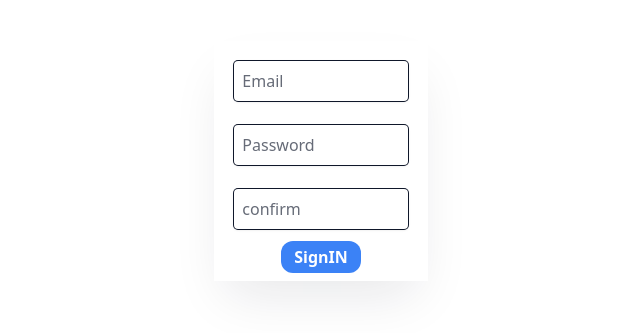
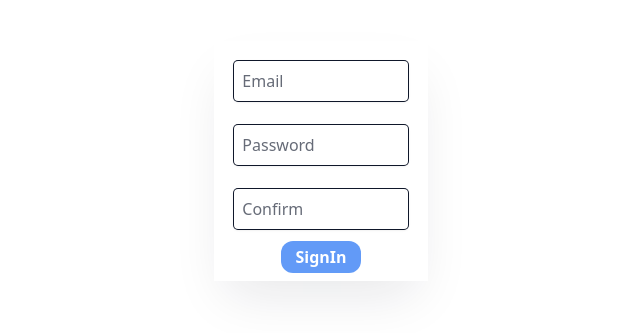
Before and after one commit to GlibMukol/demo, a React (Vite) app in the folder front/: page / in a window 1280 px wide. Shown: the part 239-572 px from the top of the page, without its empty margins (319-959 px from the left). Built offline with nearby package versions, Linux system fonts and the light colour scheme.

Commit message:
fix confirm validation

```diff
--- a/front/src/components/auth/helper.ts
+++ b/front/src/components/auth/helper.ts
@@ -1,8 +1,10 @@
-import type { TLoginField } from "../../store/slices/loginSlice";
+import type { TAuthFieldInput } from "../../store/types";
 
-export const setValidationResult = ({ valid, value, errors }: TLoginField) => ({
+export const setValidationResult = ({ valid, value, errors }: TAuthFieldInput) => ({
     isError: !valid,
     value,
     errorMessage: !valid ? errors[0] : ""
 
-})
+});
+
+export const isDisabled = (fields: TAuthFieldInput[]) => fields.reduce((acc, cur) => acc || !cur.valid || cur.value.length === 0, false)
--- a/front/src/components/auth/login/Login.tsx
+++ b/front/src/components/auth/login/Login.tsx
@@ -11,8 +11,7 @@ import { setValidationResult } from "../helper"
 
 
 const Login = () => {
-
-    const { email, setEmail, password, setPassword, isDisabled, login, load } = useLogin();
+    const { email, setEmail, password, setPassword, disabled, login, load } = useLogin();
     return (
         <Panel styles="w-1/6">
             <Container>
@@ -29,7 +28,7 @@ const Login = () => {
                         label="Password"
                         {...setValidationResult(password)}
                     />
-                    <Button title="LogIn" onClick={() => login()} disabled={isDisabled || load}>
+                    <Button title="LogIn" onClick={() => login()} disabled={disabled || load}>
                         {load ?
                             <LoadIcon />
                             : `LogIn`
--- a/front/src/components/auth/login/hook.ts
+++ b/front/src/components/auth/login/hook.ts
@@ -1,11 +1,12 @@
 import { useAppDispatch, useAppSelector } from "../../../store/store";
 import { emailOnChange, loginAsync, passwordOnChange } from "../../../store/slices/loginSlice";
+import { isDisabled } from "../helper";
 
 export const useLogin = () => {
 
-    const { email, password, load } = useAppSelector((store) => store.login);
+    const { email, password, load } = useAppSelector(store => store.login);
     const dispatch = useAppDispatch();
-    const isDisabled = !(email.valid && password.valid) || email.value.length === 0 || password.value.length === 0;
+    const disabled = isDisabled([email, password])
     const login = () => dispatch(loginAsync({ email: email.value, password: password.value }))
 
     const setEmail = (value: string) => dispatch(emailOnChange(value))
@@ -18,7 +19,7 @@ export const useLogin = () => {
         password,
         setEmail,
         setPassword,
-        isDisabled,
+        disabled,
         login,
         load
     }
--- a/front/src/components/auth/signin/SignIn.tsx
+++ b/front/src/components/auth/signin/SignIn.tsx
@@ -1,32 +1,52 @@
+import LoadIcon from "../../ui/animated/LoadIcon"
 import Button from "../../ui/components/Button"
 import Emailnput from "../../ui/components/Emailnput"
 import PasswordInput from "../../ui/components/PasswordInput"
 import Container from "../../ui/containers/Container"
 import Panel from "../../ui/containers/Panel"
 import VDirection from "../../ui/containers/VDirection"
+import { setValidationResult } from "../helper"
+import { useSignIn } from "./hook"
 
 const SignIn = () => {
+    const {
+        load,
+        confirm,
+        password,
+        email,
+        setEmail,
+        setPassword,
+        setConfirm,
+        disabled,
+        signIn
+    } = useSignIn();
     return (
         <Panel styles="w-1/6">
             <Container styles="">
                 <VDirection>
                     <Emailnput
-                        onChange={() => { }}
+                        onChange={setEmail}
                         name="email"
                         label="Email"
+                        {...setValidationResult(email)}
                     />
                     <PasswordInput
-                        onChange={() => { }}
+                        onChange={setPassword}
                         name="password"
                         label="Password"
+                        {...setValidationResult(password)}
                     />
                     <PasswordInput
-                        onChange={() => { }}
+                        onChange={setConfirm}
                         name="confirm"
-                        label="confirm"
+                        label="Confirm"
+                        {...setValidationResult(confirm)}
                     />
-                    <Button title="LogIn" onClick={() => { }}>
-                        SignIN
+                    <Button title="LogIn" onClick={signIn} disabled={disabled || load}>
+                        {load ?
+                            <LoadIcon />
+                            : `SignIn`
+                        }
                     </Button>
                 </VDirection>
             </Container>
--- a/front/src/components/auth/signin/hook.ts
+++ b/front/src/components/auth/signin/hook.ts
@@ -1 +1,25 @@
-export const useSignIN = () => { }
+import { confirmOnChange, emailOnChange, passwordOnChange, signInAsync } from "../../../store/slices/signIn";
+import { useAppDispatch, useAppSelector } from "../../../store/store"
+import { isDisabled } from "../helper";
+
+export const useSignIn = () => {
+    const { confirm, password, email, load } = useAppSelector(store => store.signIn);
+    const dispatch = useAppDispatch();
+    const disabled = isDisabled([email, password, confirm]);
+    const signIn = () => dispatch(signInAsync({ email: email.value, password: password.value }))
+    const setEmail = (value: string) => dispatch(emailOnChange(value));
+    const setPassword = (value: string) => dispatch(passwordOnChange(value));
+    const setConfirm = (value: string) => dispatch(confirmOnChange(value));
+
+    return {
+        load,
+        confirm,
+        password,
+        email,
+        setEmail,
+        setPassword,
+        setConfirm,
+        disabled,
+        signIn
+    }
+}
--- a/front/src/index.css
+++ b/front/src/index.css
@@ -54,5 +54,5 @@ input {
 }
 
 button {
-  @apply bg-primary pl-2 pr-2 text-center font-bold pt-1 pb-1 rounded-xl text-background hover:scale-120 disabled:scale-100 disabled:opacity-80;
+  @apply bg-primary pl-2 pr-2 text-center font-bold pt-1 pb-1 rounded-xl text-background hover:scale-120 disabled:scale-100 disabled:opacity-80 disabled:cursor-not-allowed;
 }
--- a/front/src/store/slices/loginSlice.ts
+++ b/front/src/store/slices/loginSlice.ts
@@ -1,17 +1,12 @@
 import { createAsyncThunk, createSlice, type PayloadAction } from '@reduxjs/toolkit';
 import { emailValidation, passwordValidation } from '../../validations/auth';
+import type { TAuthFieldInput } from '../types';
 
-export type TFiledValid<T, E> = {
-    value: T,
-    valid: boolean,
-    errors: E
-}
-
-export type TLoginField = TFiledValid<string, Array<string>>
+// export type TLoginField = TFiledValid<string, Array<string>>
 
 type TLogin = {
-    email: TLoginField
-    password: TLoginField,
+    email: TAuthFieldInput
+    password: TAuthFieldInput,
     load: boolean,
 }
 
@@ -21,7 +16,7 @@ const initFieldValue = {
     errors: [],
 
 
-} satisfies TLoginField
+} satisfies TAuthFieldInput
 
 const initialState: TLogin = {
     email: initFieldValue,
--- a/front/src/store/slices/signIn.ts
+++ b/front/src/store/slices/signIn.ts
@@ -1,13 +1,14 @@
 import { createAsyncThunk, createSlice, type PayloadAction } from "@reduxjs/toolkit";
-import type { TFiledValid } from "./loginSlice";
+// import type { TFiledValid } from "./loginSlice";
 import { confirmValidation, emailValidation, passwordValidation } from "../../validations/auth";
+import type { TAuthFieldInput } from "../types";
 
-export type TSignInField = TFiledValid<string, Array<string>>
+// export type TSignInField = TFiledValid<string, Array<string>>
 
 type TSignIn = {
-    email: TSignInField
-    password: TSignInField
-    confirm: TSignInField
+    email: TAuthFieldInput
+    password: TAuthFieldInput
+    confirm: TAuthFieldInput
     load: boolean
 };
 
@@ -15,7 +16,7 @@ const initFieldValue = {
     value: "",
     valid: true,
     errors: []
-} satisfies TSignInField;
+} satisfies TAuthFieldInput;
 
 const setInitStete = <T>(strs: string[]): T => strs.reduce((acc, cur) => {
     return {
@@ -51,12 +52,12 @@ const signInSlice = createSlice({
         },
         passwordOnChange: (state, { payload: password }: PayloadAction<string>) => {
             state.password = passwordValidation(password);
+            state.confirm = confirmValidation(state.password.value, state.confirm.value).confirm;
         },
-        onConfirmChange: (state, { payload: confirm }: PayloadAction<string>) => {
-            state = {
-                ...state,
-                ...confirmValidation(state.password.value, confirm)
-            }
+        confirmOnChange: (state, { payload: confirmPwd }: PayloadAction<string>) => {
+            const { password, confirm } = confirmValidation(state.password.value, confirmPwd)
+            state.password = password;
+            state.confirm = confirm;
         }
     },
     extraReducers(builder) {
@@ -71,5 +72,5 @@ const signInSlice = createSlice({
 });
 
 
-
-export default signInSlice.reducer
+export const { emailOnChange, confirmOnChange, passwordOnChange } = signInSlice.actions;
+export default signInSlice.reducer;
--- /dev/null
+++ b/front/src/store/types.ts
@@ -0,0 +1,9 @@
+
+export type TFiledValid<T, E> = {
+    value: T,
+    valid: boolean,
+    errors: E
+}
+
+
+export type TAuthFieldInput = TFiledValid<string, string[]>
--- a/front/src/validations/auth/index.ts
+++ b/front/src/validations/auth/index.ts
@@ -1,9 +1,9 @@
 import { ZodError, type ZodType } from 'zod';
 import { EmailSchema, PasswordSchema } from '../common';
-import type { TLoginField } from '../../store/slices/loginSlice';
+import type { TAuthFieldInput } from '../../store/types';
 
-const loginFieldValidation = (schema: ZodType<string>, str: string): TLoginField => {
-    let result: TLoginField = {
+const loginFieldValidation = (schema: ZodType<string>, str: string): TAuthFieldInput => {
+    let result: TAuthFieldInput = {
         valid: true,
         errors: [],
         value: str
@@ -26,22 +26,22 @@ const loginFieldValidation = (schema: ZodType<string>, str: string): TLoginField
 
 
 type TConfirmValidation = {
-    password: TLoginField, confirm: TLoginField
+    password: TAuthFieldInput,
+    confirm: TAuthFieldInput
 };
 
 
 export const confirmValidation = (password: string, confirm: string): TConfirmValidation => {
     const valid = password === confirm;
-    const result = (value: string): TLoginField => ({
+    const result = (value: string): TAuthFieldInput => ({
         valid,
         value,
-        errors: valid ? [] : ["Confirm and Password not match"]
+        errors: valid ? [] : ["Confirm with Password not match"]
     })
-    return (
-        {
-            password: result(password),
-            confirm: result(confirm)
-        })
+    return ({
+        password: { ...result(password) },
+        confirm: { ...result(confirm) }
+    })
 }
 
 export const emailValidation = loginFieldValidation.bind(null, EmailSchema);
```
